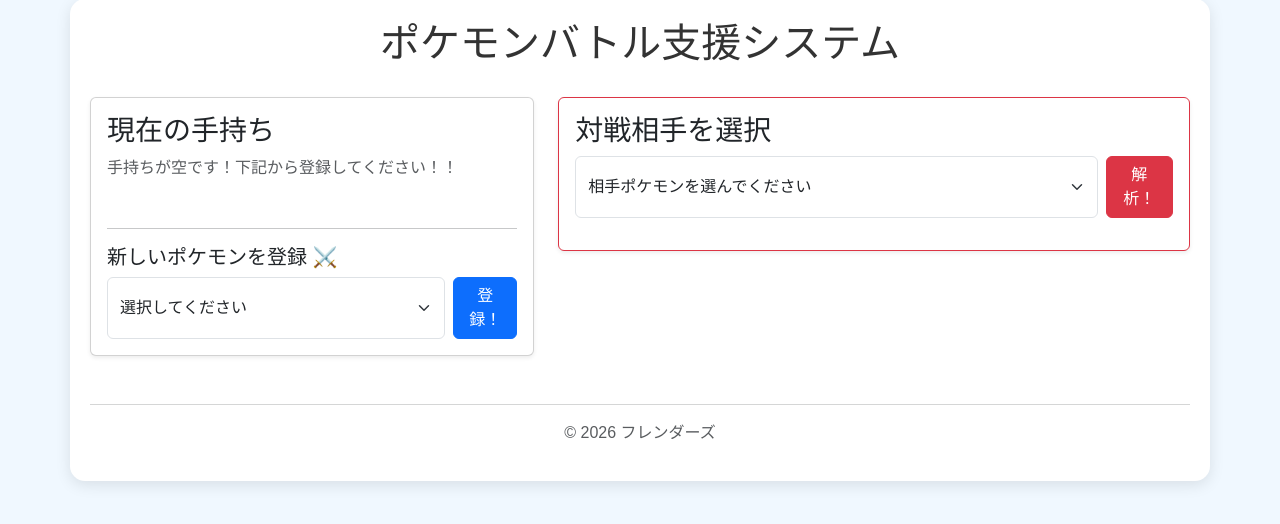
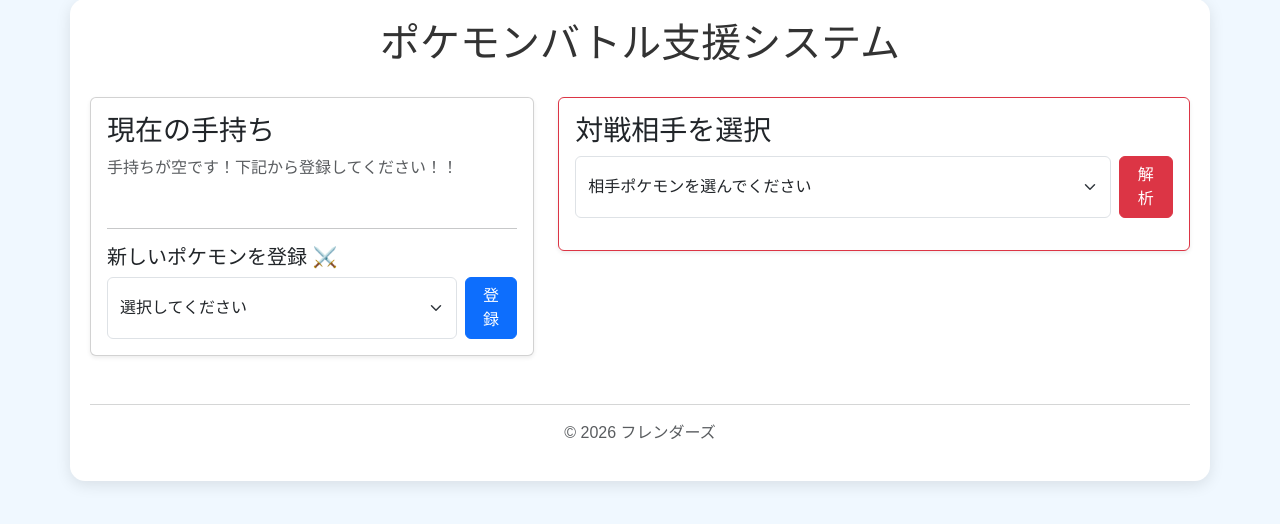
Before and after one commit to marimarimo0228/pokemon-test, a Flask app: page / in a window 1280 px wide. Shown: the part 31-555 px from the top of the page. Run offline with Flask 3, Linux system fonts and the light colour scheme; data comes from the database, SQL or seed files in the repository.

Commit message:
Update index.html

```diff
--- a/templates/index.html
+++ b/templates/index.html
@@ -51,7 +51,7 @@
                         <option value="{{ p.pokemon_id }}">{{ p.pokemon_name }}</option>
                         {% endfor %}
                     </select>
-                    <button type="submit" class="btn btn-primary">登録！</button>
+                    <button type="submit" class="btn btn-primary">登録</button>
                 </form>
             </div>
         </div>
@@ -68,7 +68,7 @@
                         </option>
                         {% endfor %}
                     </select>
-                    <button type="submit" class="btn btn-danger">解析！</button>
+                    <button type="submit" class="btn btn-danger">解析</button>
                 </form>
 
                 {% if enemy %}
```
